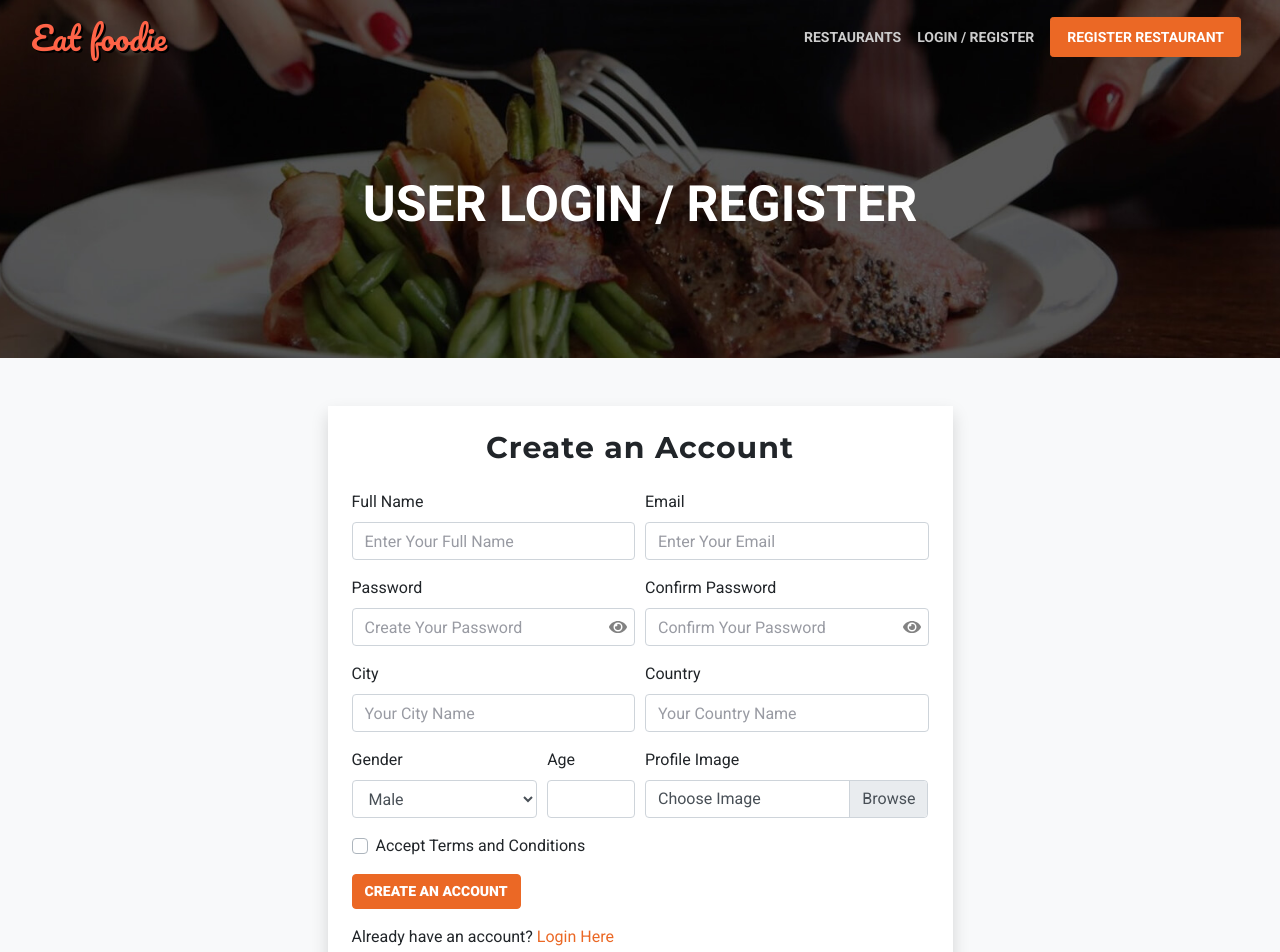
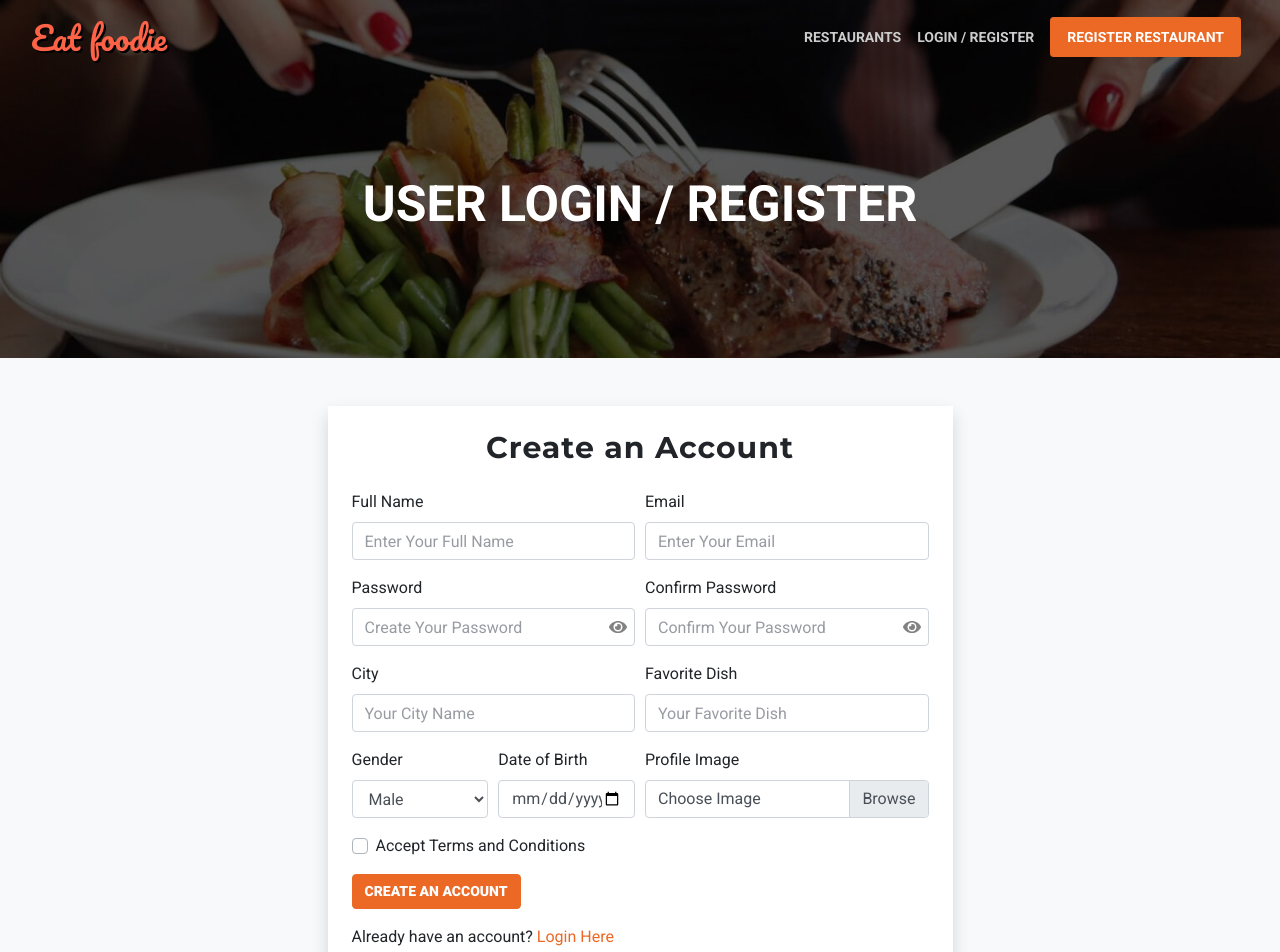
Before and after one commit to CS4Usama/Eat-Foodie, a React (Create React App) app: page /signup in a window 1280 px wide. Shown: the top 952 px of the page. Built offline with nearby package versions, Linux system fonts and the light colour scheme.

Commit message:
auth directory added

```diff
--- a/src/modules/auth/signup/Signup.jsx
+++ b/src/modules/auth/signup/Signup.jsx
@@ -25,7 +25,7 @@ export default function Signup() {
                     <form onSubmit={event=>{event.preventDefault()}}>
                         <div className="form-row">
                             <div className="form-group col-md-6">
-                                <label htmlFor="userFullName">Full Name</label>
+                                <label htmlFor="userName">Full Name</label>
                                 <input type="text" className="form-control" id="userName" placeholder="Enter Your Full Name" required />
                             </div>
                             <div className="form-group col-md-6">
@@ -51,22 +51,22 @@ export default function Signup() {
                                 <input type="text" className="form-control" id="userCity" placeholder="Your City Name" required />
                             </div>
                             <div className="form-group col-md-6">
-                                <label htmlFor="userCountry">Country</label>
-                                <input type="text" className="form-control" id="userCountry" placeholder="Your Country Name" required />
+                                <label htmlFor="userFavoriteDish">Favorite Dish</label>
+                                <input type="text" className="form-control" id="userFavoriteDish" placeholder="Your Favorite Dish" required />
                             </div>
                         </div>
                         <div className="form-row">
-                            <div className="form-group col-md-4">
+                            <div className="form-group col-md-3">
                                 <label htmlFor="userGender">Gender</label>
-                                <select id="userGender" className="form-control">
+                                <select id="userGender" className="form-control">Choose
                                     <option defaultValue>Male</option>
                                     <option>Female</option>
                                     <option>Other</option>
                                 </select>
                             </div>
-                            <div className="form-group col-md-2">
-                                <label htmlFor="userAge">Age</label>
-                                <input type="number" className="form-control" id="userAge" required />
+                            <div className="form-group col-md-3">
+                                <label htmlFor="userDoB">Date of Birth</label>
+                                <input type="date" className="form-control" id="userDoB" required />
                             </div>
                             <div className="form-group col-md-6">
                                 <p className="mb-2">Profile Image</p>
```
